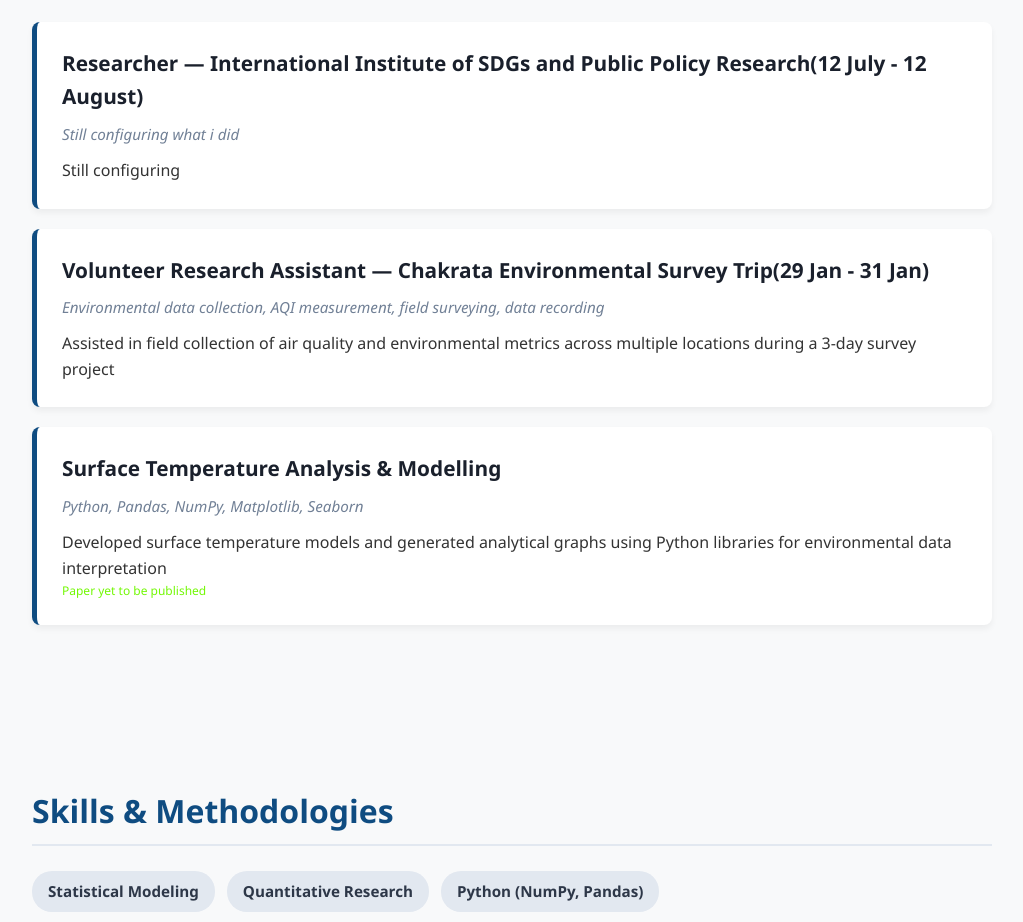
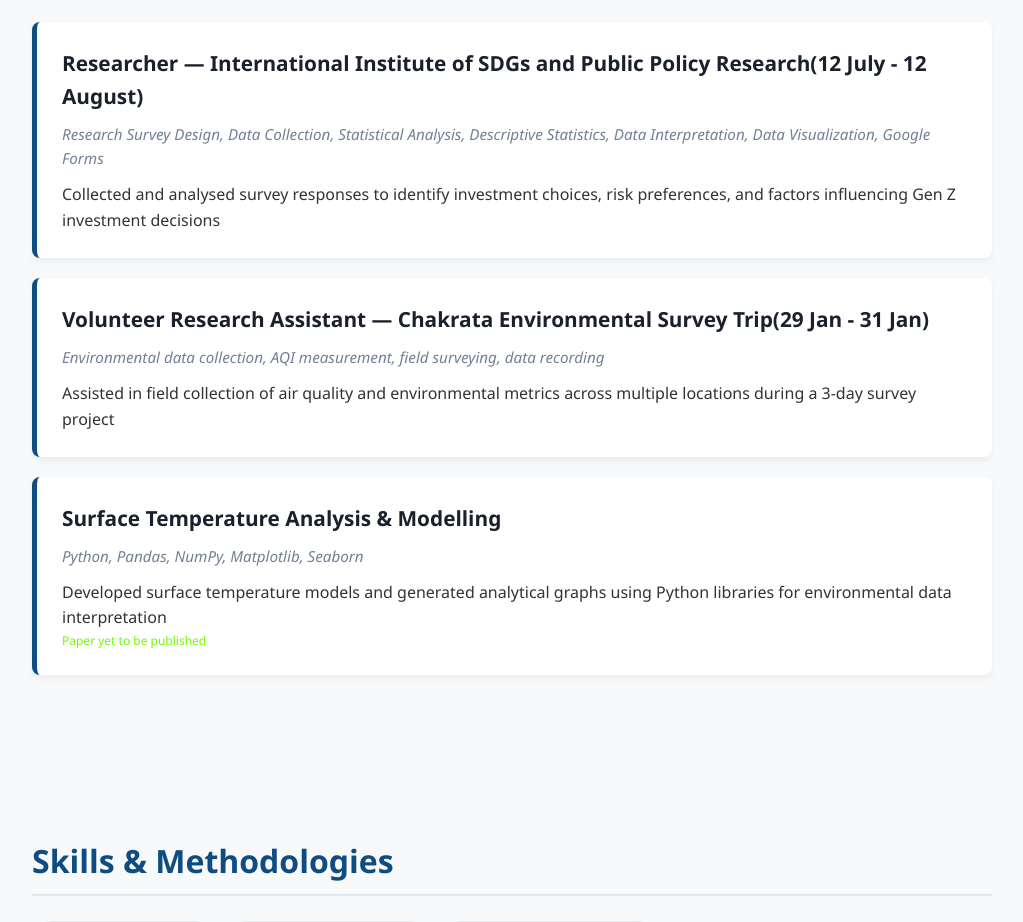
Before and after one commit to rajkumar-programmer/resume, a plain HTML site: page index.html in a window 1280 px wide. Shown: the part 1308-2230 px from the top of the page, without its empty margins (128-1151 px from the left). Drawn offline with Linux system fonts and the light colour scheme.

Commit message:
Revise researcher card details in index.html
Updated the card content to reflect specific research activities and findings.

```diff
--- a/index.html
+++ b/index.html
@@ -280,8 +280,8 @@
         <div class="card">
             <h3 class="card-title">Researcher — International Institute of SDGs and Public Policy Research(12 July - 12 August)
             </h3>
-            <div class="card-meta">Still configuring what i did</div>
-            <p>Still configuring</p>
+            <div class="card-meta">Research Survey Design, Data Collection, Statistical Analysis, Descriptive Statistics, Data Interpretation, Data Visualization, Google Forms</div>
+            <p>Collected and analysed survey responses to identify investment choices, risk preferences, and factors influencing Gen Z investment decisions</p>
         </div>
 
         <div class="card">
```
